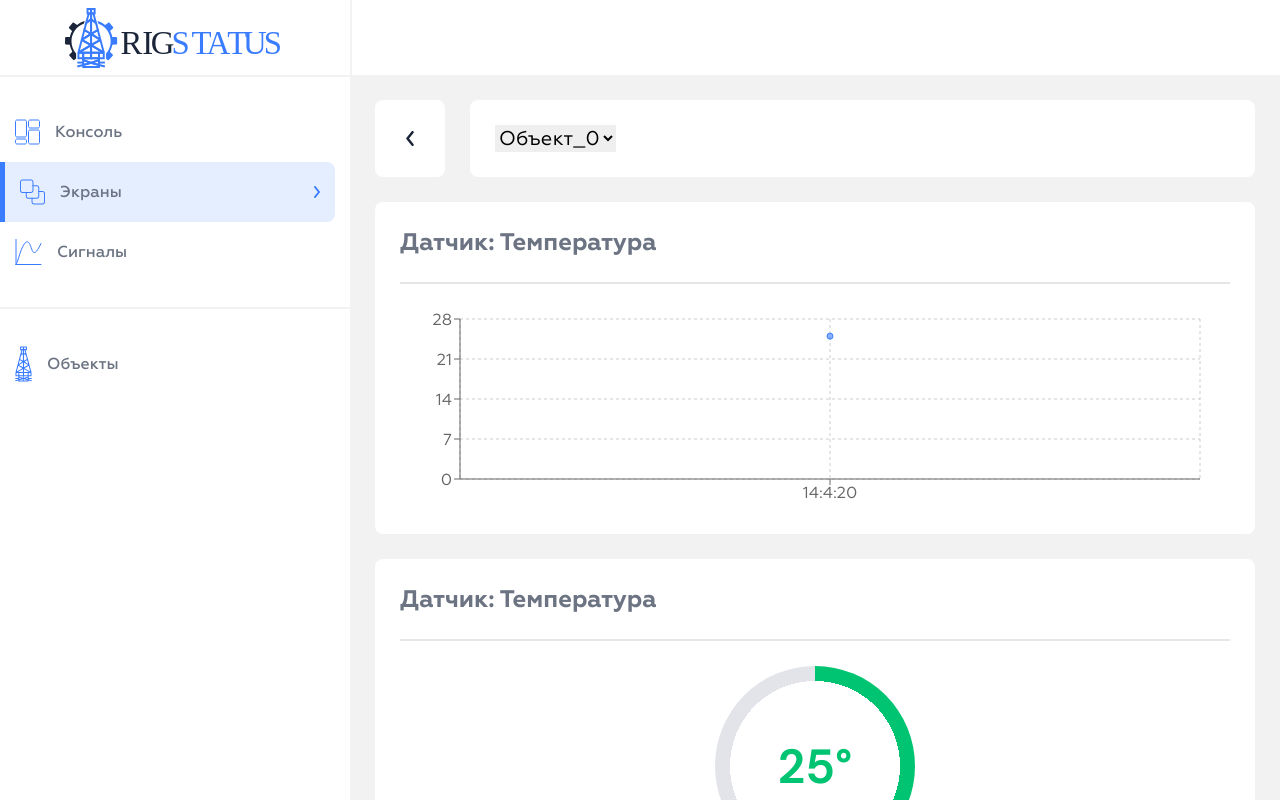
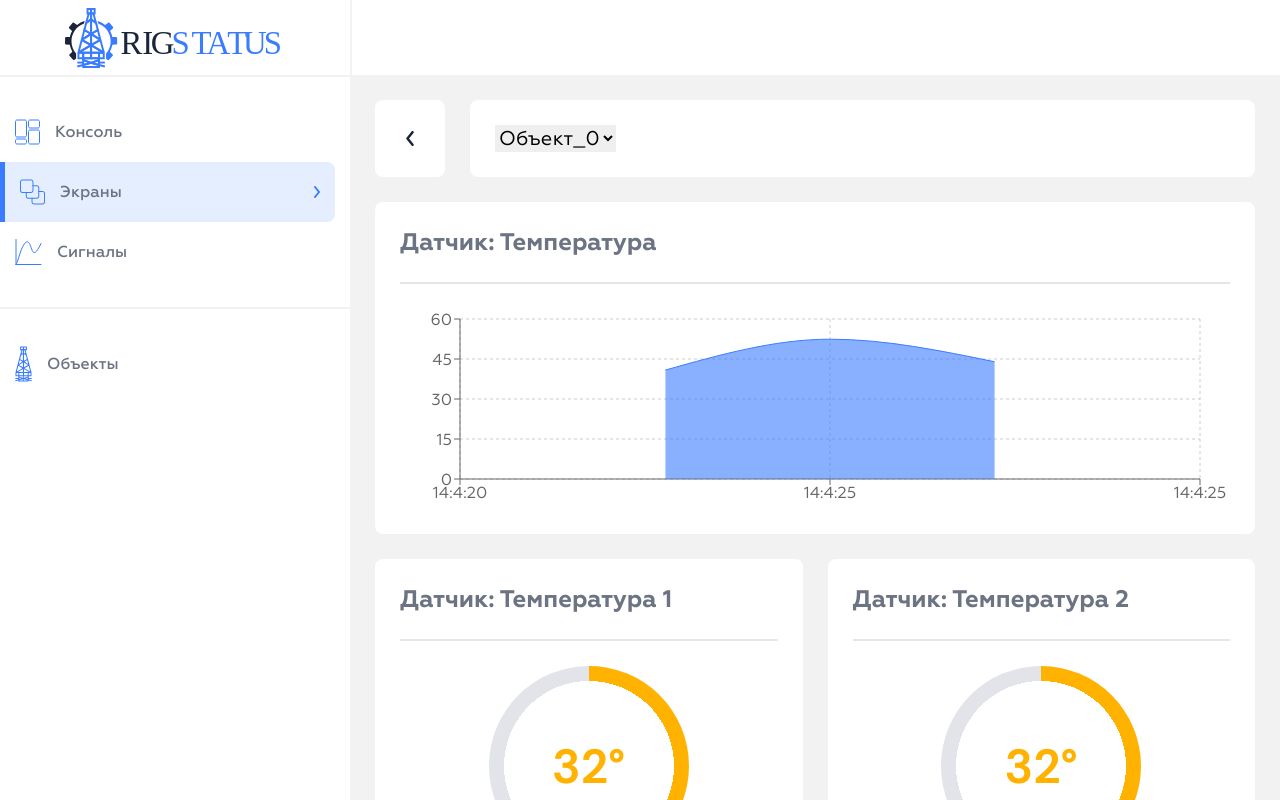
Before and after one commit to HealKnix/rig-status-web, a React (Vite) app in the folder client/: page /screens in a window 1280 px wide. Built offline with nearby package versions, Linux system fonts and the light colour scheme; sample sign-in values are in the browser's storage.

Commit message:
Обновлены компоненты RadialProgressBar, Header, Main, Sidebar, AppPage и ScreensPage с изменениями в стилях, макетах и логике.

```diff
--- a/client/src/components/RadialProgressBar/RadialProgressBar.tsx
+++ b/client/src/components/RadialProgressBar/RadialProgressBar.tsx
@@ -26,7 +26,7 @@ export default function RadialProgressBar({
     if (!boundaries) return;
 
     boundaries.forEach((bound) => {
-      if (value < bound.value) {
+      if (value <= bound.value) {
         setColor(bound.color);
       }
     });
--- a/client/src/components/layouts/Header/Header.scss
+++ b/client/src/components/layouts/Header/Header.scss
@@ -1,7 +1,5 @@
 header {
-  flex: none;
   width: 100%;
-  height: 75px;
   background-color: var(--white);
   border-left: 2px solid var(--background-color);
 }
--- a/client/src/components/layouts/Main/Main.scss
+++ b/client/src/components/layouts/Main/Main.scss
@@ -2,6 +2,5 @@ main {
   flex: none;
   width: 100%;
   height: 100%;
-  padding: 25px;
   overflow: auto;
 }
--- a/client/src/components/layouts/Sidebar/Sidebar.scss
+++ b/client/src/components/layouts/Sidebar/Sidebar.scss
@@ -2,7 +2,8 @@
   flex: none;
   display: flex;
   flex-direction: column;
-  width: 350px;
+  width: 100%;
+  max-width: 350px;
   height: 100%;
   background-color: var(--white);
 
--- a/client/src/pages/AppPage/App.scss
+++ b/client/src/pages/AppPage/App.scss
@@ -18,7 +18,7 @@
 }
 
 .content__wrapper {
-  display: flex;
-  flex-direction: column;
   width: 100%;
+  display: grid;
+  grid-template-rows: 75px 1fr;
 }
--- a/client/src/pages/ScreensPage/Screens.scss
+++ b/client/src/pages/ScreensPage/Screens.scss
@@ -1,19 +1,23 @@
 .screens__wrapper {
   display: flex;
+  gap: 25px;
+  padding: 25px;
   flex-direction: column;
-  gap: 25px;
-  height: 100%;
-  overflow-y: scroll;
 }
 
 .row {
-  display: flex;
+  display: grid;
+  grid-template-columns: repeat(auto-fit, minmax(250px, 1fr));
   gap: 25px;
 
+  &.screens__header {
+    display: flex;
+  }
+
   & > * {
+    padding: 25px;
     border-radius: 8px;
     background-color: var(--white);
-    padding: 25px;
   }
 }
 
--- a/client/src/pages/ScreensPage/Screens.tsx
+++ b/client/src/pages/ScreensPage/Screens.tsx
@@ -28,7 +28,7 @@ export default function Screens() {
           y: Math.floor(Math.random() * (60 - 20)) + 20,
         },
       ]);
-    }, 10000);
+    }, 5000);
   }, []);
 
   return (
@@ -103,7 +103,7 @@ export default function Screens() {
                 color: 'var(--text-additional-color)',
               }}
             >
-              Датчик: Температура
+              Датчик: Температура 1
             </h2>
             <hr />
             <div className="bento__content">
@@ -112,7 +112,145 @@ export default function Screens() {
                 value={data[data.length - 1].y}
                 postfix="°"
                 boundaries={[
-                  { color: 'var(--error-color)', value: 61 },
+                  { color: 'var(--error-color)', value: 60 },
+                  { color: 'var(--warning-color)', value: 50 },
+                  { color: 'var(--success-color)', value: 30 },
+                ]}
+              />
+            </div>
+          </div>
+          <div className="bento fit">
+            <h2
+              style={{
+                color: 'var(--text-additional-color)',
+              }}
+            >
+              Датчик: Температура 2
+            </h2>
+            <hr />
+            <div className="bento__content">
+              <RadialProgressBar
+                maxValue={60}
+                value={data[data.length - 1].y}
+                postfix="°"
+                boundaries={[
+                  { color: 'var(--error-color)', value: 60 },
+                  { color: 'var(--warning-color)', value: 50 },
+                  { color: 'var(--success-color)', value: 30 },
+                ]}
+              />
+            </div>
+          </div>
+        </div>
+
+        <div className="row">
+          <div className="bento fit">
+            <h2
+              style={{
+                color: 'var(--text-additional-color)',
+              }}
+            >
+              Датчик: Температура 3
+            </h2>
+            <hr />
+            <div className="bento__content">
+              <RadialProgressBar
+                maxValue={60}
+                value={data[data.length - 1].y}
+                postfix="°"
+                boundaries={[
+                  { color: 'var(--error-color)', value: 60 },
+                  { color: 'var(--warning-color)', value: 50 },
+                  { color: 'var(--success-color)', value: 30 },
+                ]}
+              />
+            </div>
+          </div>
+          <div className="bento fit">
+            <h2
+              style={{
+                color: 'var(--text-additional-color)',
+              }}
+            >
+              Датчик: Температура 4
+            </h2>
+            <hr />
+            <div className="bento__content">
+              <RadialProgressBar
+                maxValue={60}
+                value={data[data.length - 1].y}
+                postfix="°"
+                boundaries={[
+                  { color: 'var(--error-color)', value: 60 },
+                  { color: 'var(--warning-color)', value: 50 },
+                  { color: 'var(--success-color)', value: 30 },
+                ]}
+              />
+            </div>
+          </div>
+          <div className="bento fit">
+            <h2
+              style={{
+                color: 'var(--text-additional-color)',
+              }}
+            >
+              Датчик: Температура 5
+            </h2>
+            <hr />
+            <div className="bento__content">
+              <RadialProgressBar
+                maxValue={60}
+                value={data[data.length - 1].y}
+                postfix="°"
+                boundaries={[
+                  { color: 'var(--error-color)', value: 60 },
+                  { color: 'var(--warning-color)', value: 50 },
+                  { color: 'var(--success-color)', value: 30 },
+                ]}
+              />
+            </div>
+          </div>
+        </div>
+
+        <div className="row">
+          <div className="bento fit">
+            <h2
+              style={{
+                color: 'var(--text-additional-color)',
+              }}
+            >
+              Датчик: Температура 6
+            </h2>
+            <hr />
+            <div className="bento__content">
+              <RadialProgressBar
+                maxValue={60}
+                value={data[data.length - 1].y}
+                postfix="°"
+                boundaries={[
+                  { color: 'var(--error-color)', value: 60 },
+                  { color: 'var(--warning-color)', value: 50 },
+                  { color: 'var(--success-color)', value: 30 },
+                ]}
+              />
+            </div>
+          </div>
+          <div className="bento fit">
+            <h2
+              style={{
+                color: 'var(--text-additional-color)',
+              }}
+            >
+              Датчик: Температура 7
+            </h2>
+            <hr />
+            <div className="bento__content">
+              <RadialProgressBar
+                maxValue={60}
+                value={data[data.length - 1].y}
+                postfix="°"
+                boundaries={[
+                  { color: 'var(--error-color)', value: 60 },
                   { color: 'var(--warning-color)', value: 50 },
                   { color: 'var(--success-color)', value: 30 },
                 ]}
```
